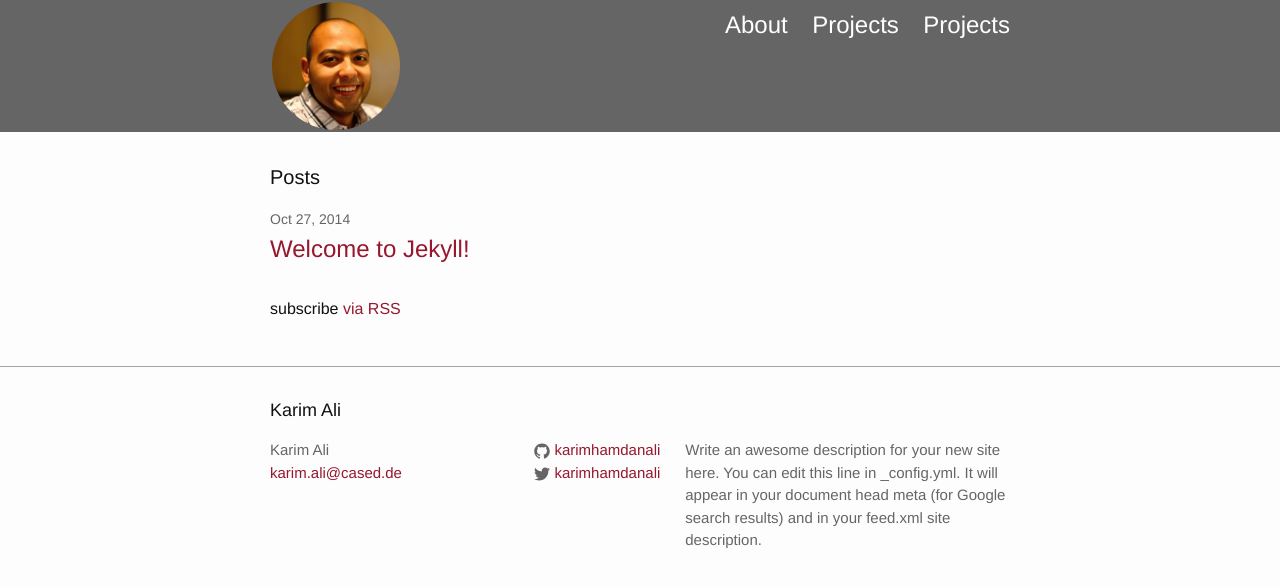
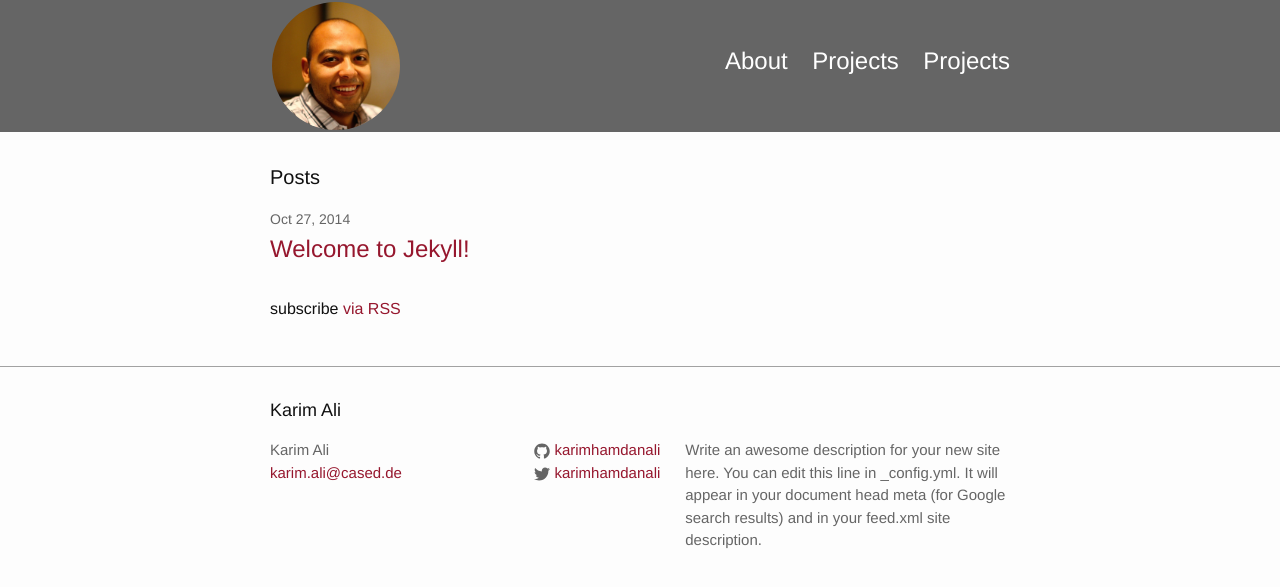
Before and after one commit to karimhamdanali/karimhamdanali.github.io, a Jekyll site: the page built from index.html, in a window 1280 px wide. Shown: the top 587 px of the page. Built offline with Jekyll 4.4.1, drawn with Linux system fonts in a browser that asks for light colours.

Commit message:
adjusting nav w.r.t. profile pic, cleaning up header code

```diff
--- a/_includes/header.html
+++ b/_includes/header.html
@@ -1,8 +1,5 @@
 <header class="site-header">
-
     <div class="wrapper">
-
-    <!--<a class="site-title" href="{{ site.baseurl }}/">{{ site.title }}</a>-->
         <a class="site-title" href="{{ "/" | prepend: site.baseurl }}">
             <img src="{{ "/resources/images/karim.jpg" | prepend: site.baseurl }}" alt="Karim Ali" />
         </a>
@@ -25,7 +22,5 @@
                 <a class="page-link" href="/projects/">Projects</a>
             </div>
         </nav>
-
     </div>
-
 </header>
--- a/_sass/_layout.scss
+++ b/_sass/_layout.scss
@@ -13,7 +13,7 @@
 
 .site-title {
     font-size: 26px;
-    line-height: 56px;
+    line-height: $profilepic-size;
     letter-spacing: -1px;
     margin-bottom: 0;
     float: left;
@@ -24,14 +24,14 @@
     }
 
     > img {
-        max-height: 128px;
-        max-width:  128px;
+        max-height: $profilepic-size;
+        max-width:  $profilepic-size;
         border-radius: 50%;
         margin: 2px;
 
         @include media-query($on-palm) {
-            max-height: 46px;
-            max-width:  46px;
+            max-height: $profilepic-size / 2;
+            max-width:  $profilepic-size / 2;
             margin:     1px;
         }
     }
@@ -39,7 +39,7 @@
 
 .site-nav {
     float: right;
-    line-height: 56px;
+    line-height: $profilepic-size;
 
     .menu-icon {
         display: none;
@@ -59,6 +59,10 @@
             text-decoration: none;
             opacity: 0.65;
         }
+    }
+
+    .trigger {
+        vertical-align: middle;
     }
 
     @include media-query($on-palm) {
--- a/css/main.scss
+++ b/css/main.scss
@@ -25,6 +25,9 @@ $grey-color-dark:  darken($grey-color, 25%);
 $on-palm:          600px;
 $on-laptop:        800px;
 
+// Picture profile
+$profilepic-size:  128px;
+
 
 
 // Using media queries with like this:
```
Lines whose indentation alone changed are shown as unchanged.
